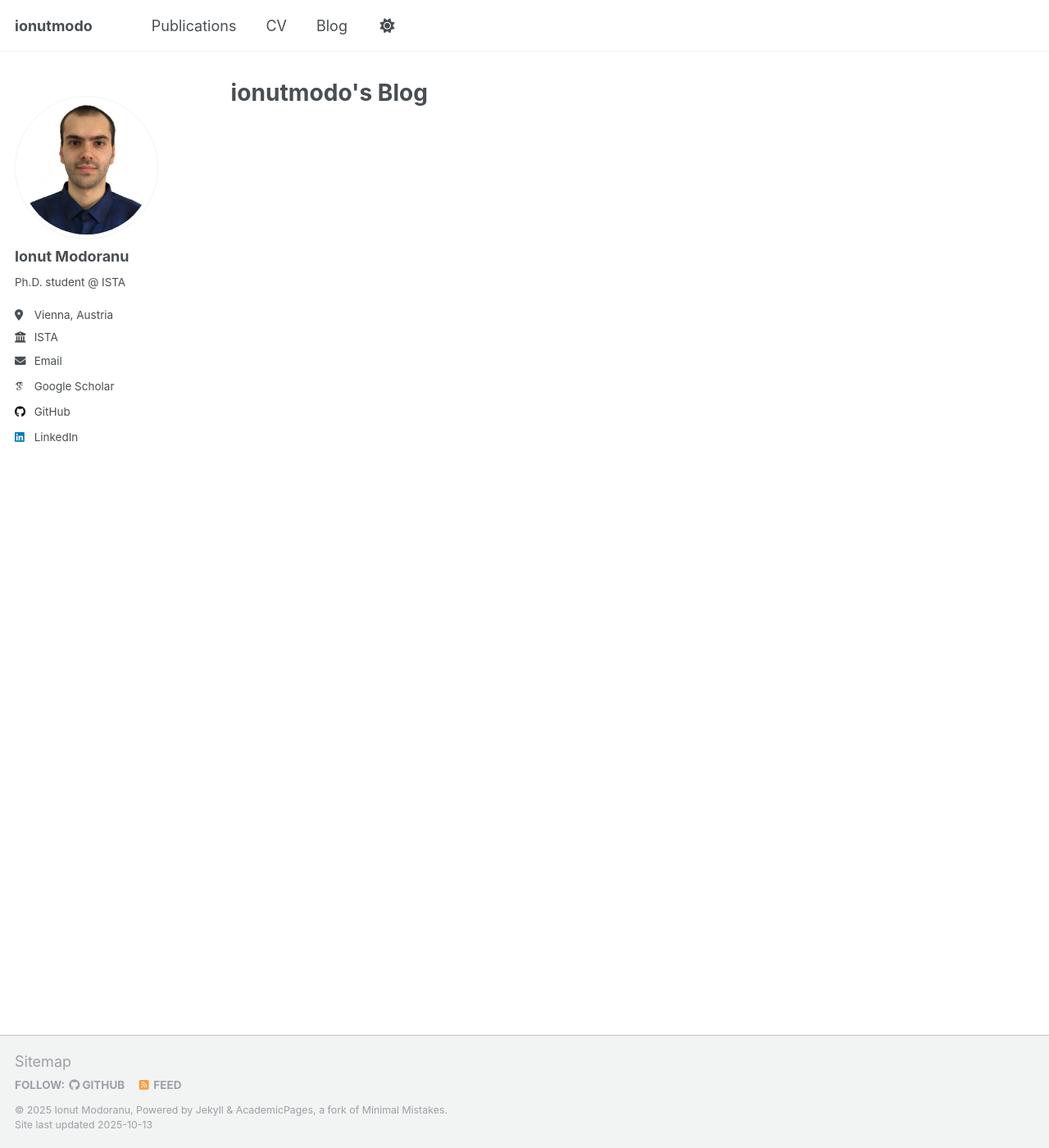
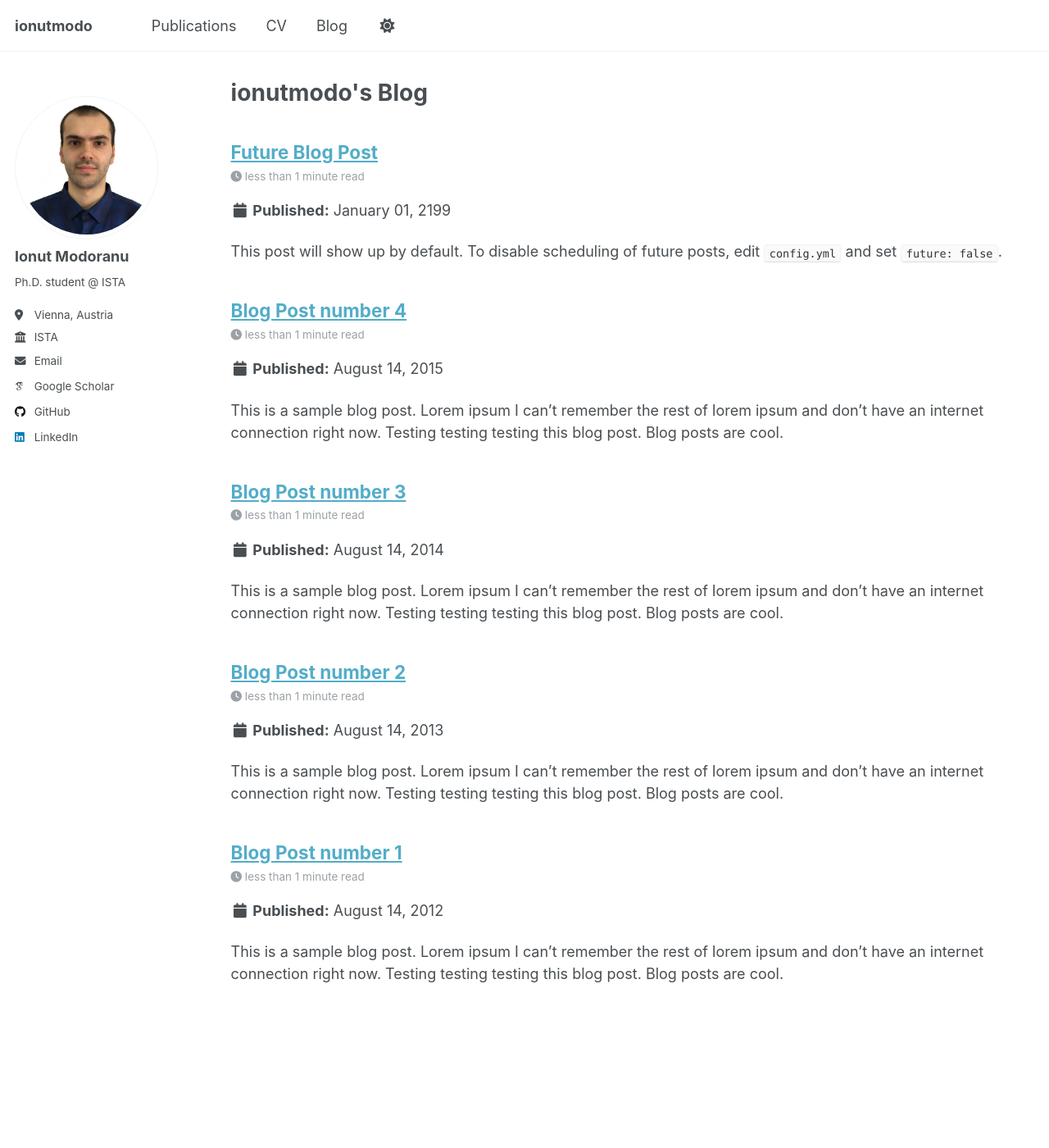
Before and after one commit to ionutmodo/ionutmodo.github.io, a Jekyll site: the page built from _pages/blog.md, in a window 1280 px wide and 1400 px high. Shown: the whole window at 82% size. Built offline with Jekyll 4.4.1, drawn with Linux system fonts in a browser that asks for light colours; some web fonts are replaced.

Commit message:
added posts first in collections and added site.posts in loop

```diff
--- a/_config.yml
+++ b/_config.yml
@@ -213,10 +213,9 @@ kramdown:
 
 # These settings control the types of collections used by the template
 collections:
+    posts:
+        output: true
     publications:
-        output: true
-        permalink: /:collection/:path/
-    posts:
         output: true
         permalink: /:collection/:path/
 #    teaching:
--- a/_pages/blog.md
+++ b/_pages/blog.md
@@ -3,13 +3,9 @@ layout: archive
 permalink: /blog/
 title: "ionutmodo's Blog"
 author_profile: true
-pagination:
-  enabled: true
 ---
 
 {% include base_path %}
-<!--{% capture written_year %}'None'{% endcapture %}-->
-{% for post in paginator.posts %}
+{% for post in site.posts %}
   {% include archive-single.html %}
 {% endfor %}
-{% include paginator.html %}
```
